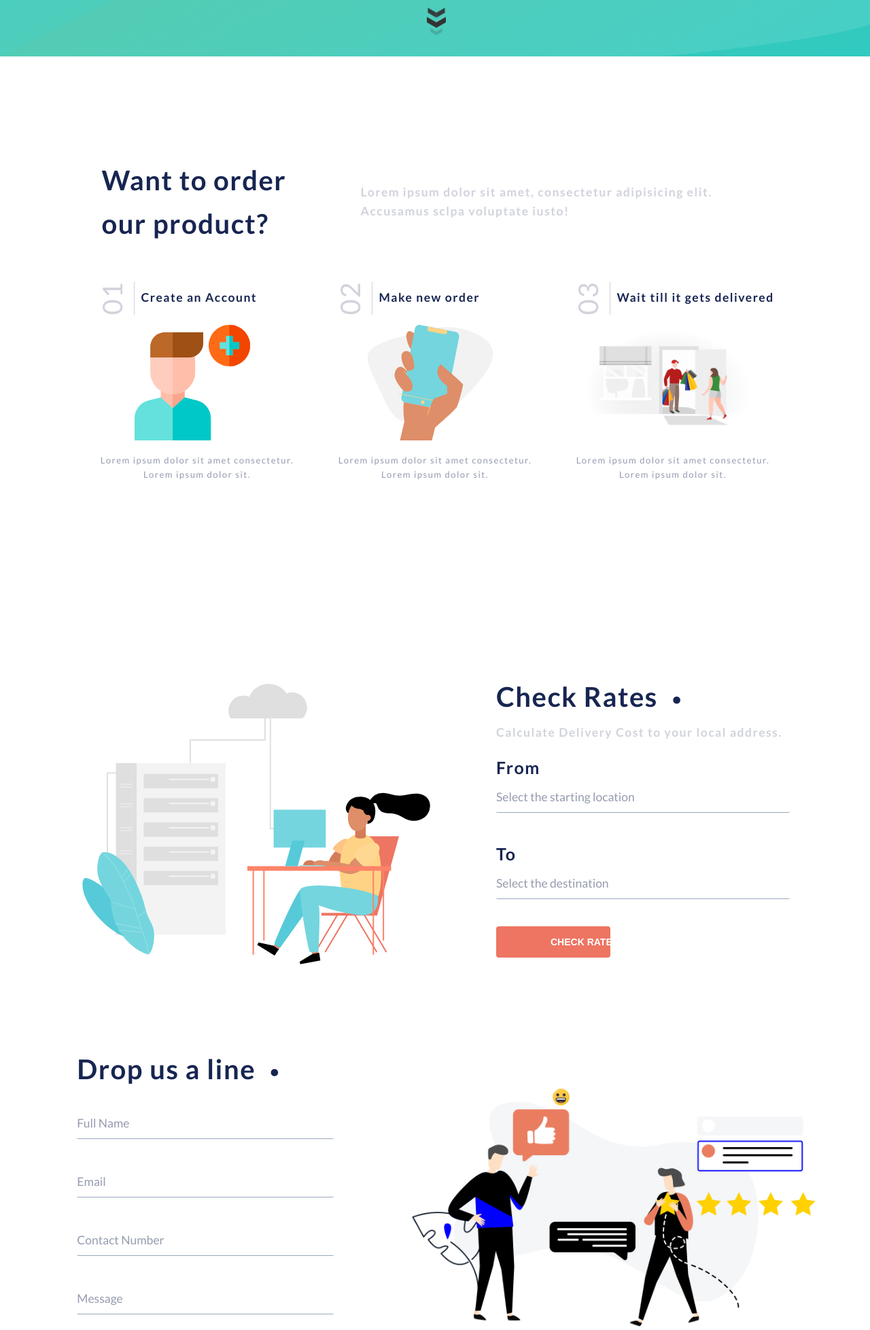
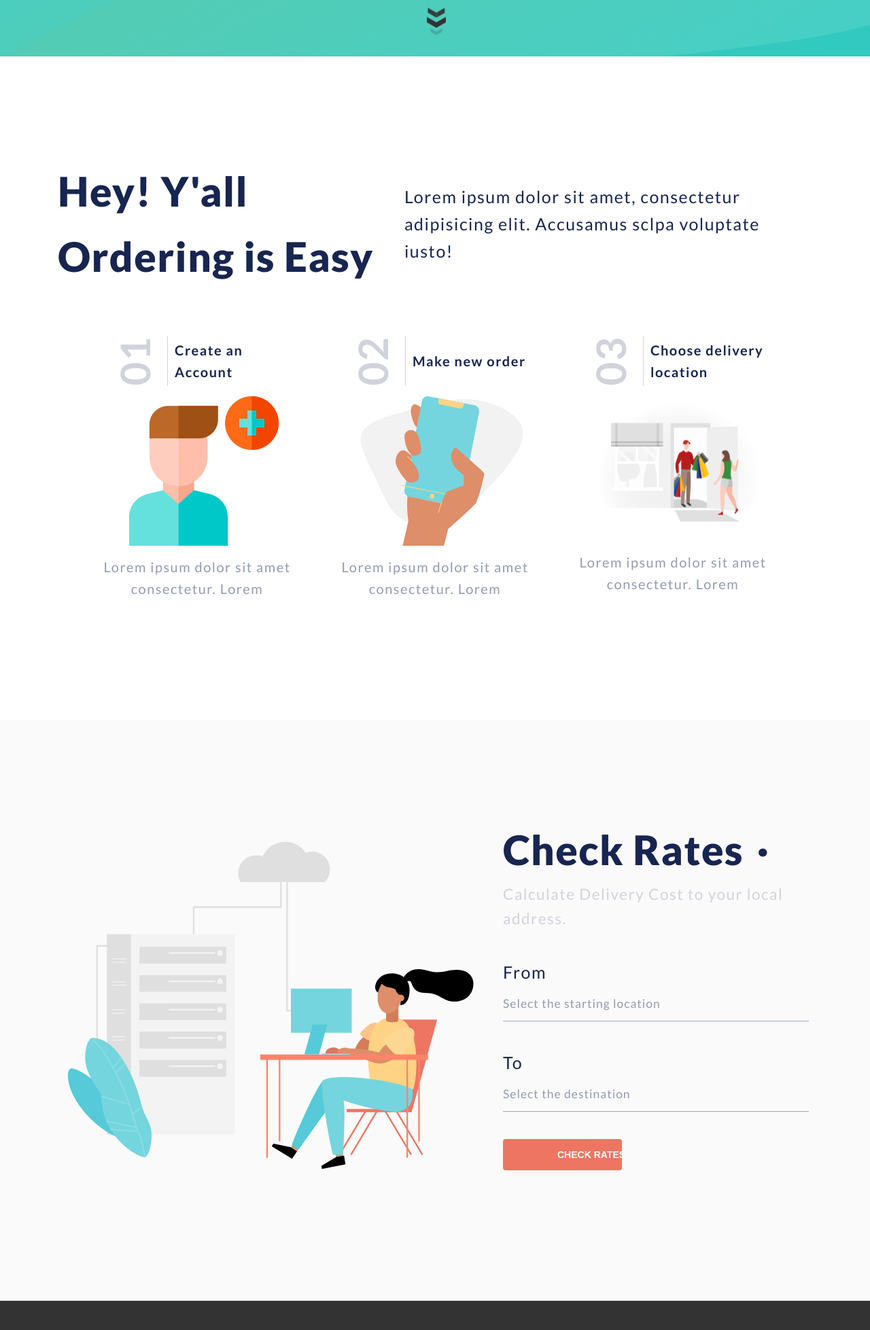
Before and after one commit to kkritii/dairy-shopping-portal, a PHP site: page / in a window 1280 px wide. Shown: the part 717-2674 px from the top of the page at 68% size. Run offline with PHP 8.4, Linux system fonts and the light colour scheme; some libraries are stand-ins or nearby versions; some web fonts are replaced.

Commit message:
Everything is bigger now

```diff
--- a/index.html
+++ b/index.html
@@ -90,14 +90,15 @@
 		  </a>
 		  </div>
 		</header>
+
 		<section class="section-feature" data-scroll>
 			<div class="row-1">
 				<div class="col-1 col">
-					<div class="heading__secondary--main">Want to order</div>
-					<div class="heading__secondary--main">our product?</div>
+					<div class="heading__secondary--main">Hey! Y'all</div>
+					<div class="heading__secondary--main">Ordering is Easy </div>
 				</div>
 				<div class="col-2 col">
-					<div class="heading__secondary--sub-sub">Lorem ipsum dolor sit amet, consectetur adipisicing elit. Accusamus sclpa voluptate iusto!</div>
+					<div class="heading__secondary--sub">Lorem ipsum dolor sit amet, consectetur adipisicing elit. Accusamus sclpa voluptate iusto!</div>
 				</div>
 			</div>
 			<div class="row-2">
@@ -107,7 +108,7 @@
 						<span class="card__title__text"><strong>Create an Account</strong></span>
 					</div>
 					<img src="./img/add-user.svg" alt="card--img" class="card__img">
-					<div class="card__discription">Lorem ipsum dolor sit amet consectetur. Lorem ipsum dolor sit.</div>
+					<div class="card__discription">Lorem ipsum dolor sit amet consectetur. Lorem </div>
 				</div>
 				<div class="card card--2">
 					<div class="card__title">
@@ -115,20 +116,22 @@
 						<span class="card__title__text"><strong>Make new order</strong></span>
 					</div>
 					<img src="./img/holding-phone-colour.svg" alt="card--img" class="card__img">
-					<div class="card__discription">Lorem ipsum dolor sit amet consectetur. Lorem ipsum dolor sit.</div>
+					<div class="card__discription">Lorem ipsum dolor sit amet consectetur. Lorem</div>
 				</div>
 
 				<div class="card card--3">
 					<div class="card__title">
 						<span class="card__title__no">03</span>
-						<span class="card__title__text"><strong>Wait till it gets delivered</strong></span>
+						<span class="card__title__text"><strong>Choose delivery location</strong></span>
 					</div>
 					<img src="./img/fogg-delivery-1.png" alt="card--img" class="card__img">
-					<div class="card__discription">Lorem ipsum dolor sit amet consectetur. Lorem ipsum dolor sit.</div>
+					<div class="card__discription">Lorem ipsum dolor sit amet consectetur. Lorem</div>
 				</div>
 			</div>
 
 		</section>
+
+		<div class="u-bg-color-grey section-rate">
 			<section class="rate" id="rate" data-scroll>
 				<div class="col-1">
 					<img src="./img/drawkit-server-woman-colour.svg" alt="women using laptop" class="col-1-img">
@@ -139,28 +142,26 @@
 						<span class="heading__secondary--sub-sub" >Calculate Delivery Cost to your local address.</span>
 					</div>
 					<form action="" class="rate__form">
-					<div class="u-margin-top-small">
+						<div class="u-margin-top-mid">
 							<span class="heading__secondary--sub">From</span>
-						<input type="text" class="rate__form--source rate__form__input" placeholder="Select the starting location">
+							<input type="text" class="rate__form--source rate__form__input" placeholder="Select the starting location" required>
 						</div>
 						<div class="u-margin-top-mid">
 
 							<span class="heading__secondary--sub">To</span>
-						<input type="text" class="rate__form--destination rate__form__input" placeholder="Select the destination">
+							<input type="text" class="rate__form--destination rate__form__input" placeholder="Select the destination" required>
 						</div>
 						<input type="button" class="rate__form-btn btn u-margin-top-mid" value="CHECK RATES" type="submit">
 					</form>
 				</div>
 			</section>
+		</div>
 
-
-		<section class="contact-us" data-scroll>
+<!--	<section class="contact" data-scroll>
 			<div class="col-1">
 				<span class="heading__secondary--main">Drop us a line<span class="dot">.</span></span>
 				<form action="" class="contact__form">
 					<div class="u-margin-top-small">
-						<!-- <span class="heading__secondary--sub">From</span> -->
-						<input type="text" class="contact__form--source contact__form__input" placeholder="Full Name" required>
 						<label for="text" class="contact__form__label">Full Name</label>
 					</div>
 					<div class="u-margin-top-small">
@@ -183,7 +184,7 @@
 			<div class="col-2">
 				<img src="./img/contact-illustration.png" alt="women using laptop" class="col-2-img">
 			</div>
-		</section>
+		</section> -->
 
         <footer class="footer">
 				<div class="footer-container">
--- a/sass/base/_utilities.scss
+++ b/sass/base/_utilities.scss
@@ -40,3 +40,7 @@
 .rel-position {
     position: relative;
 }
+
+.u-bg-color-grey {
+    background-color: #fafafa;
+}
--- a/sass/components/_heading.scss
+++ b/sass/components/_heading.scss
@@ -28,11 +28,12 @@
     display: block;
     color: #172551;
     height: 10%;
+    font-weight: 900;
 
 
     &--main {
-        font-size: 4rem;
-        font-weight: 600;
+        font-size: 6rem;
+        font-weight: 900;
         display: flex;
         // justify-content: stretch;
         align-items: center;
@@ -42,15 +43,16 @@
     &--sub {
         display: block;
         font-size: 2.5rem;
-        font-weight: 700;
+        font-weight: 400;
+        // color: var(--font-color-sub);
     }
 
 
     &--sub-sub {
         display: block;
-        font-size: 1.75rem;
+        font-size: 2.25rem;
         letter-spacing: 1.7;
-        font-weight: 700;
+        font-weight: 400;
         color: var(--font-color-sub-sub);
     }
 }
--- a/sass/layout/_feature.scss
+++ b/sass/layout/_feature.scss
@@ -1,8 +1,12 @@
 .section-feature {
     @include margin-to-center;
     // max-height: 120vh;
+    display: flex;
+    flex-direction: column;
+    align-items: center;
+    justify-content: center;
     min-height: 30vh; //remove this after
-
+    min-height: 100vh;
     padding: 15rem 0;
 
     .row-1 {
@@ -30,12 +34,14 @@
         flex-wrap: wrap;
 
         .card {
-            height: 35rem;
+            height: 45rem;
             width: 35rem;
             min-width: 20rem;
             box-shadow: 0;
-            padding: 1.75rem;
-
+            padding: 3.5rem;
+            display: flex;
+            flex-direction: column;
+            justify-content: space-between;
             // border: 1px solid black;
             // width: auto;
             perspective: 150rem;
@@ -49,7 +55,8 @@
 
                 &__no {
                     color: var(--font-color-sub-sub);
-                    font-size: 4rem;
+                    font-size: 6rem;
+                    font-weight: 600;
                     writing-mode: tb-rl;
                     transform: rotate(180deg);
                     // text-orientation: use-glyph-orientation;
@@ -58,19 +65,19 @@
                 }
 
                 &__text {
-                    font-size: 1.75rem;
+                    font-size: 2rem;
                     margin-left: 1rem;
                 }
             }
 
             &__img {
-                height: 20rem;
+                height: 25rem;
                 padding: 1.5rem;
                 // width: 20rem;
             }
 
             &__discription {
-                font-size: 1.3rem;
+                font-size: 2rem;
                 color: var(--font-color-sub);
                 text-align: center;
             }
--- a/sass/layout/_rate.scss
+++ b/sass/layout/_rate.scss
@@ -1,23 +1,27 @@
 .rate,
-.contact {
+    {
     display: flex;
     @include margin-to-center;
-    display: flex;
+    // display: flex;
+    // align-items: center;
+    flex-wrap: wrap;
     align-items: center;
-    flex-wrap: wrap;
-    justify-content: space-around;
+    justify-content: center;
+    min-height: 100vh;
+    //   background-color: #eeeeee;
+    padding: 5rem 0 10rem;
 
     .col-1 {
         &-img {
-            height: 60rem;
+            height: 70rem;
             // font-size: 30rem;
         }
     }
 
     .col-2 {
         align-self: center;
-        justify-self: center;
-        width: 40%;
+        justify-content: space-between;
+        width: 50rem;
         height: 90%;
         // min-height: 100%;
     }
@@ -37,12 +41,13 @@
             font-size: 1.75rem;
             font-family: inherit;
             color: var(--font-color-sub);
-            padding: 1.25rem 2rem 1.25rem 0;
-            border-radius: 2px;
+            padding: 1.55rem 2rem 1.55rem 0;
+            // border-rdius: 2px;
             border: none;
             border-bottom: 1.45px solid #99A8BD;
             outline: none;
             width: 90%;
+            background-color: #fafafa;
 
             &:focus {
                 outline: none;
@@ -56,6 +61,8 @@
 
             &::-webkit-input-placeholder {
                 color: var(--font-color-sub);
+                letter-spacing: 1px;
+                // background-color: #eeeeee;
             }
         }
 
```
Also changed, not shown: css/main.css (+47 -47 lines), css/main.min.css. Lines whose indentation alone changed are shown as unchanged.
